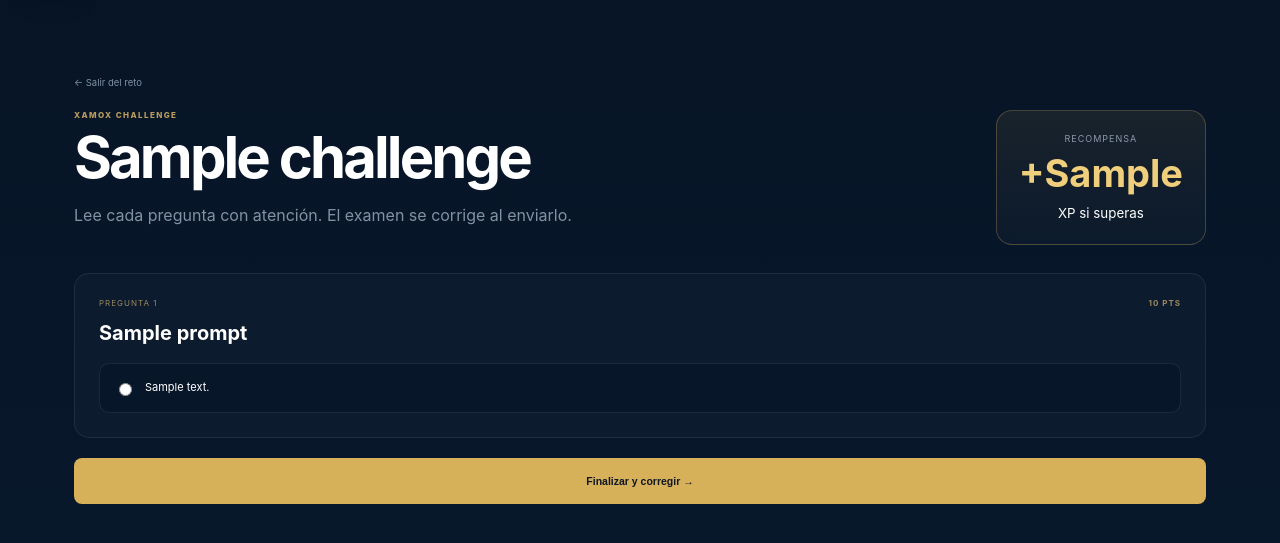
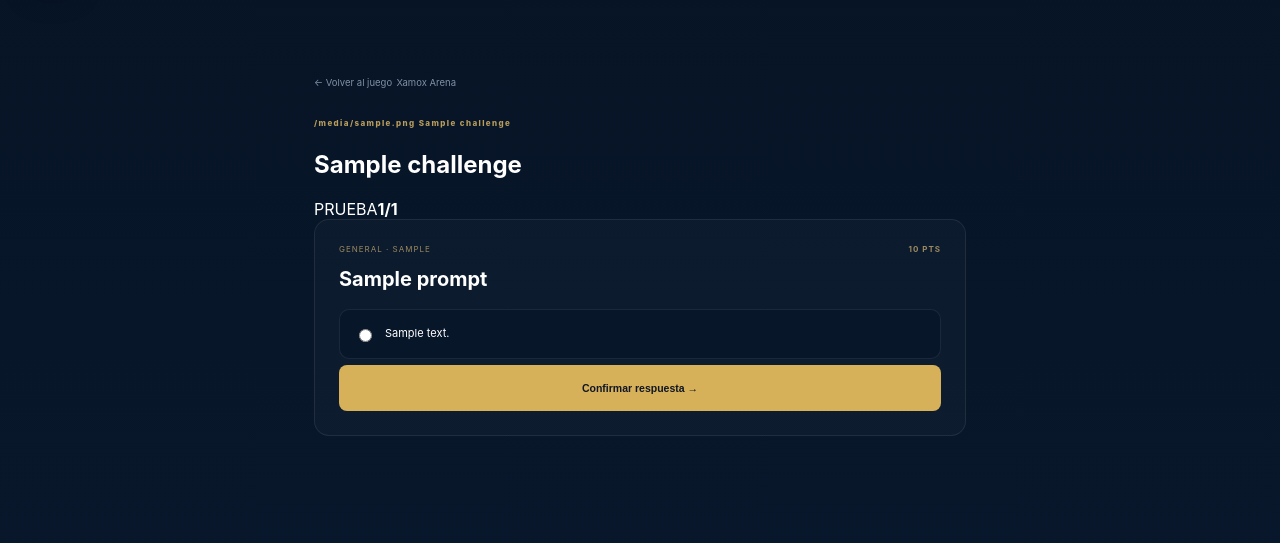
Before and after one commit to ktysdavids-dev/xamox-academy-campus, a Django app: template templates/core/challenge_play.html in a window 1280 px wide. Shown: the part 76-619 px from the top of the page. Run offline with Django 5.2, Linux system fonts and the light colour scheme; the template is opened without the code that fills it: most values are stand-ins (such as "Sample title", 1, 10 or a date in 2020).

Commit message:
feat: juego una prueba por pantalla con temporizador y ruleta

```diff
--- a/templates/core/challenge_play.html
+++ b/templates/core/challenge_play.html
@@ -1,26 +1,63 @@
 {% extends "base.html" %}
-{% block title %}{{ attempt.challenge.title }} · Xamox Challenge{% endblock %}
+{% block title %}{{ attempt.challenge.title }} · Xamox Arena{% endblock %}
 {% block content %}
-<section class="page-shell challenge-shell">
-  <a class="back" href="{% url 'challenge_detail' attempt.challenge.id %}">← Salir del reto</a>
-  <div class="challenge-play-head"><div><div class="eyebrow">XAMOX CHALLENGE</div><h1>{{ attempt.challenge.title }}</h1><p>Lee cada pregunta con atención. El examen se corrige al enviarlo.</p></div><div class="xp-card"><span>RECOMPENSA</span><strong>+{{ attempt.challenge.xp_reward }}</strong><small>XP si superas</small></div></div>
-  <form method="post" action="{% url 'challenge_submit' attempt.id %}" class="quiz-form">{% csrf_token %}
-    {% for row in rows %}
-      <article class="quiz-question">
-        <div class="quiz-question-head"><span>Pregunta {{ forloop.counter }}</span><b>{{ row.question.points }} pts</b></div>
+<section class="page-shell narrow challenge-shell play-shell">
+  <div class="arena-topline">
+    <a class="back" href="{% url 'challenge_detail' attempt.challenge.id %}">← Volver al juego</a>
+    <a class="back subtle" href="{% url 'challenge_hub' %}">Xamox Arena</a>
+  </div>
+
+  <div class="play-status">
+    <div><span class="eyebrow">{{ attempt.challenge.game_icon }} {{ attempt.challenge.game_label }}</span><h1>{{ attempt.challenge.title }}</h1></div>
+    <div class="play-count"><span>PRUEBA</span><strong>{{ question_number }}/{{ total_questions }}</strong></div>
+  </div>
+
+  <div class="arena-progress"><span style="width:{{ progress }}%"></span></div>
+
+  {% if attempt.challenge.game_mode == 'roulette' %}
+    <div class="roulette-stage"><div class="roulette-wheel" id="rouletteWheel">🎡</div><div><span class="eyebrow">LA RULETA HA ELEGIDO</span><strong>{{ row.question.category|default:"General" }}</strong></div></div>
+  {% endif %}
+
+  {% if attempt.challenge.game_mode == 'speed' %}
+    <div class="timer-card"><span>TIEMPO</span><strong id="arenaTimer">{{ seconds }}</strong><small>segundos</small></div>
+  {% endif %}
+
+  <article class="quiz-question single-question mode-{{ attempt.challenge.game_mode }}">
+    <div class="quiz-question-head"><span>{{ row.question.category|default:"General" }} · {{ row.question.get_difficulty_display }}</span><b>{{ row.question.points }} pts</b></div>
     <h2>{{ row.question.prompt }}</h2>
+    <form method="post" action="{% url 'challenge_answer' attempt.id row.id %}" id="arenaAnswerForm">{% csrf_token %}
       {% if row.question.question_type == 'text' %}
-          <textarea name="q_{{ row.question.id }}" rows="7" placeholder="Escribe aquí tu respuesta..."></textarea>
+        <textarea name="answer" rows="9" placeholder="Escribe tu solución con el máximo criterio posible..." required></textarea>
+        <p class="micro-help">No hay una respuesta mágica: después podrás comparar tu propuesta con una solución profesional.</p>
       {% else %}
         <div class="quiz-options">
           {% for option in row.question.options.all %}
-              <label class="quiz-option"><input type="radio" name="q_{{ row.question.id }}" value="{{ option.id }}"><span>{{ option.text }}</span></label>
+            <label class="quiz-option"><input type="radio" name="answer" value="{{ option.id }}"><span>{{ option.text }}</span></label>
           {% endfor %}
         </div>
       {% endif %}
+      <input type="hidden" name="timed_out" id="timedOut" value="0">
+      <button class="btn primary btn-wide quiz-submit" type="submit">Confirmar respuesta →</button>
+    </form>
   </article>
-    {% endfor %}
-    <button class="btn primary btn-wide quiz-submit" type="submit">Finalizar y corregir →</button>
-  </form>
 </section>
+
+{% if attempt.challenge.game_mode == 'speed' %}
+<script>
+(function(){
+  let left={{ seconds }};
+  const timer=document.getElementById('arenaTimer');
+  const form=document.getElementById('arenaAnswerForm');
+  const timed=document.getElementById('timedOut');
+  const tick=setInterval(function(){
+    left-=1; timer.textContent=left;
+    if(left<=5) timer.parentElement.classList.add('danger');
+    if(left<=0){ clearInterval(tick); timed.value='1'; form.submit(); }
+  },1000);
+})();
+</script>
+{% endif %}
+{% if attempt.challenge.game_mode == 'roulette' %}
+<script>setTimeout(()=>document.getElementById('rouletteWheel')?.classList.add('settled'),450);</script>
+{% endif %}
 {% endblock %}
```
Lines whose indentation alone changed are shown as unchanged.
